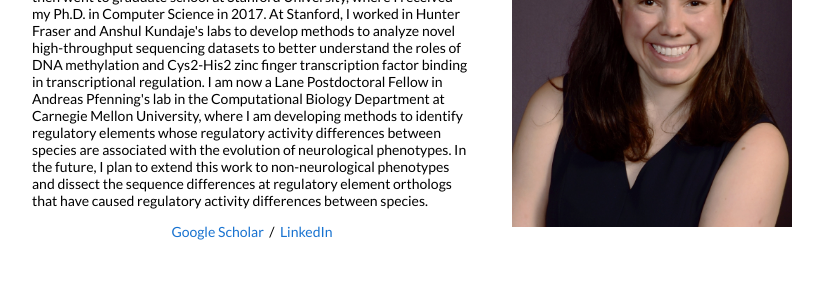
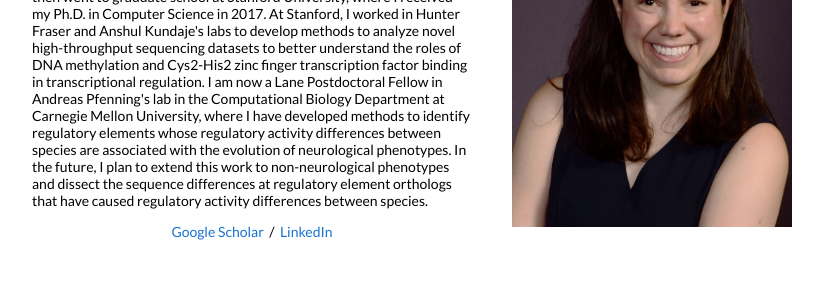
Before and after one commit to imk1/imk1.github.io, a Jekyll site: the page built from _posts/2022-4-12-BMCGenomics2022b.markdown, in a window 1280 px wide. Shown: the part 158-455 px from the top of the page, without its empty margins (228-1051 px from the left). Built offline with Jekyll 4.4.1, drawn with Linux system fonts in a browser that asks for light colours; some of the changed text lies outside the part shown.

Commit message:
Update default.html
I modified my description of my postdoctoral work.

```diff
--- a/_layouts/default.html
+++ b/_layouts/default.html
@@ -27,7 +27,7 @@
               <h1>
                 Irene Kaplow
               </h1>
-              <p>I received my B.S. in Mathematics with a minor in Biology from the Massachusetts Institute of Technology in 2010. There, I began my career as a computational biologist while doing research with Bonnie Berger. I then went to graduate school at Stanford University, where I received my Ph.D. in Computer Science in 2017. At Stanford, I worked in Hunter Fraser and Anshul Kundaje's labs to develop methods to analyze novel high-throughput sequencing datasets to better understand the roles of DNA methylation and Cys2-His2 zinc finger transcription factor binding in transcriptional regulation. I am now a Lane Postdoctoral Fellow in Andreas Pfenning's lab in the Computational Biology Department at Carnegie Mellon University, where I am developing methods to identify regulatory elements whose regulatory activity differences between species are associated with the evolution of neurological phenotypes. In the future, I plan to extend this work to non-neurological phenotypes and dissect the sequence differences at regulatory element orthologs that have caused regulatory activity differences between species.
+              <p>I received my B.S. in Mathematics with a minor in Biology from the Massachusetts Institute of Technology in 2010. There, I began my career as a computational biologist while doing research with Bonnie Berger. I then went to graduate school at Stanford University, where I received my Ph.D. in Computer Science in 2017. At Stanford, I worked in Hunter Fraser and Anshul Kundaje's labs to develop methods to analyze novel high-throughput sequencing datasets to better understand the roles of DNA methylation and Cys2-His2 zinc finger transcription factor binding in transcriptional regulation. I am now a Lane Postdoctoral Fellow in Andreas Pfenning's lab in the Computational Biology Department at Carnegie Mellon University, where I have developed methods to identify regulatory elements whose regulatory activity differences between species are associated with the evolution of neurological phenotypes. In the future, I plan to extend this work to non-neurological phenotypes and dissect the sequence differences at regulatory element orthologs that have caused regulatory activity differences between species.
               </p>
               <p style="text-align:center">
                 <a href="https://scholar.google.com/citations?user=_IfiZD4AAAAJ&hl=en&oi=ao">Google Scholar</a> &nbsp;/&nbsp;
```
